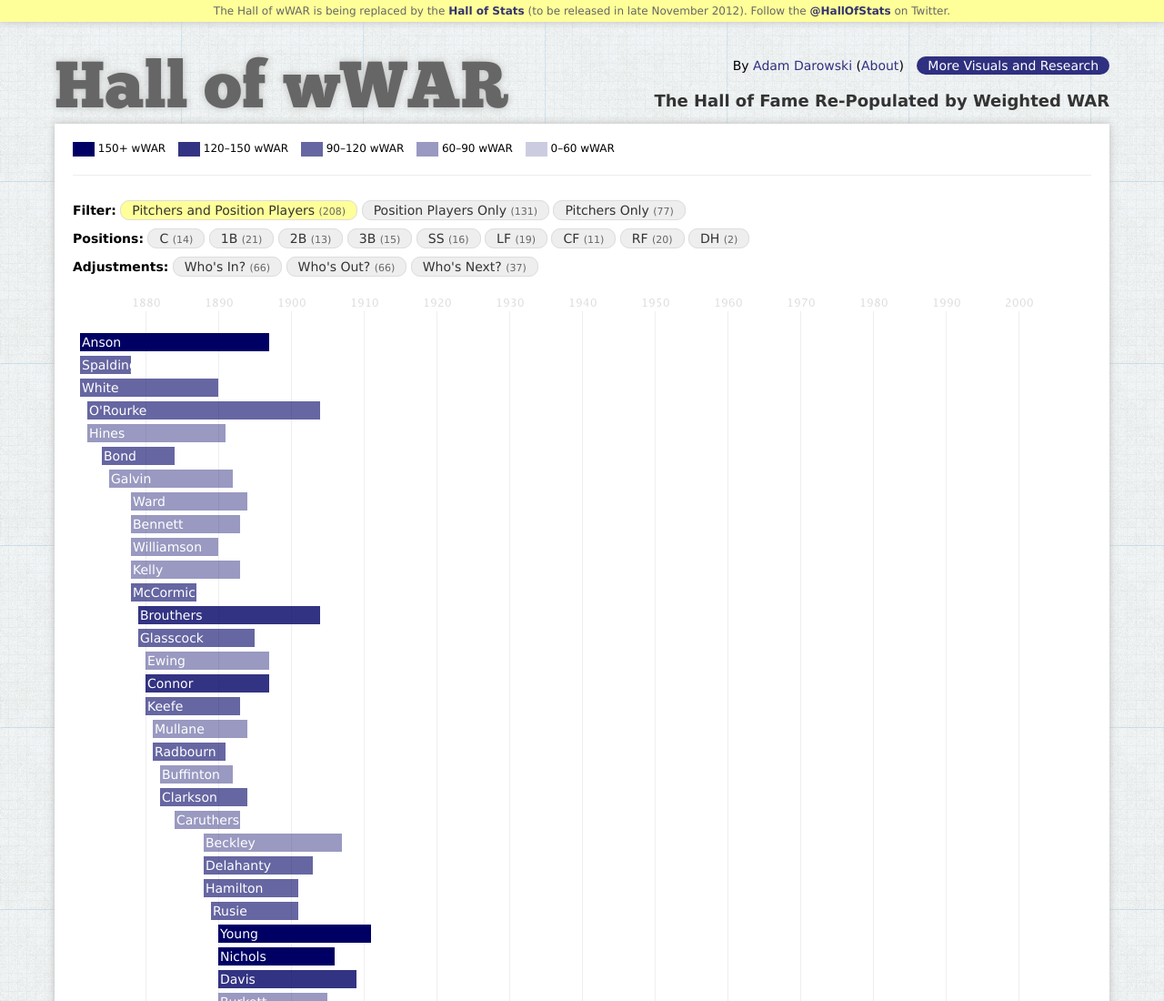
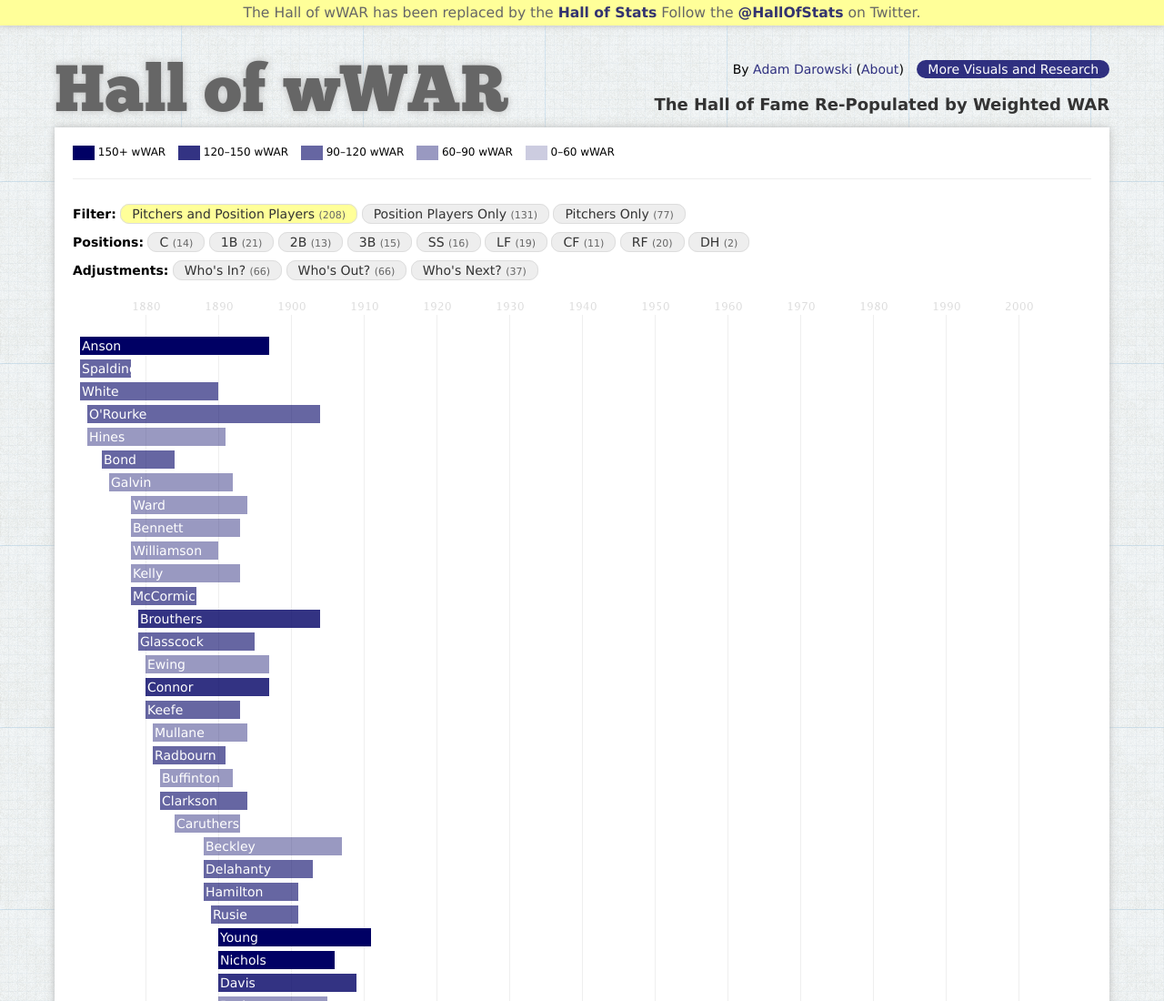
Before and after one commit to adarowski/The-Hall-of-wWAR, a plain HTML site: page index.html in a window 1280 px wide. Shown: the top 1100 px of the page at 91% size. Drawn offline with nearby package versions, Linux system fonts and the light colour scheme.

Commit message:
Bigger notification for Hall of Stats.

```diff
--- a/index.html
+++ b/index.html
@@ -13,7 +13,7 @@
 </head>
 <body>
 
-<div id="notification"><p>The Hall of wWAR is being replaced by the <a href="http://hallofstats.com">Hall of Stats</a> (to be released in late November 2012). Follow the <a href="http://twitter.com/HallOfStats">@HallOfStats</a> on Twitter.</p></div>
+<div id="notification"><p style="font-size:130%;">The Hall of wWAR has been replaced by the <a href="http://hallofstats.com">Hall of Stats</a> Follow the <a href="http://twitter.com/HallOfStats">@HallOfStats</a> on Twitter.</p></div>
 
 <header>
   <h1><a href="/hall-of-wwar">Hall of wWAR</a></h1>
```
